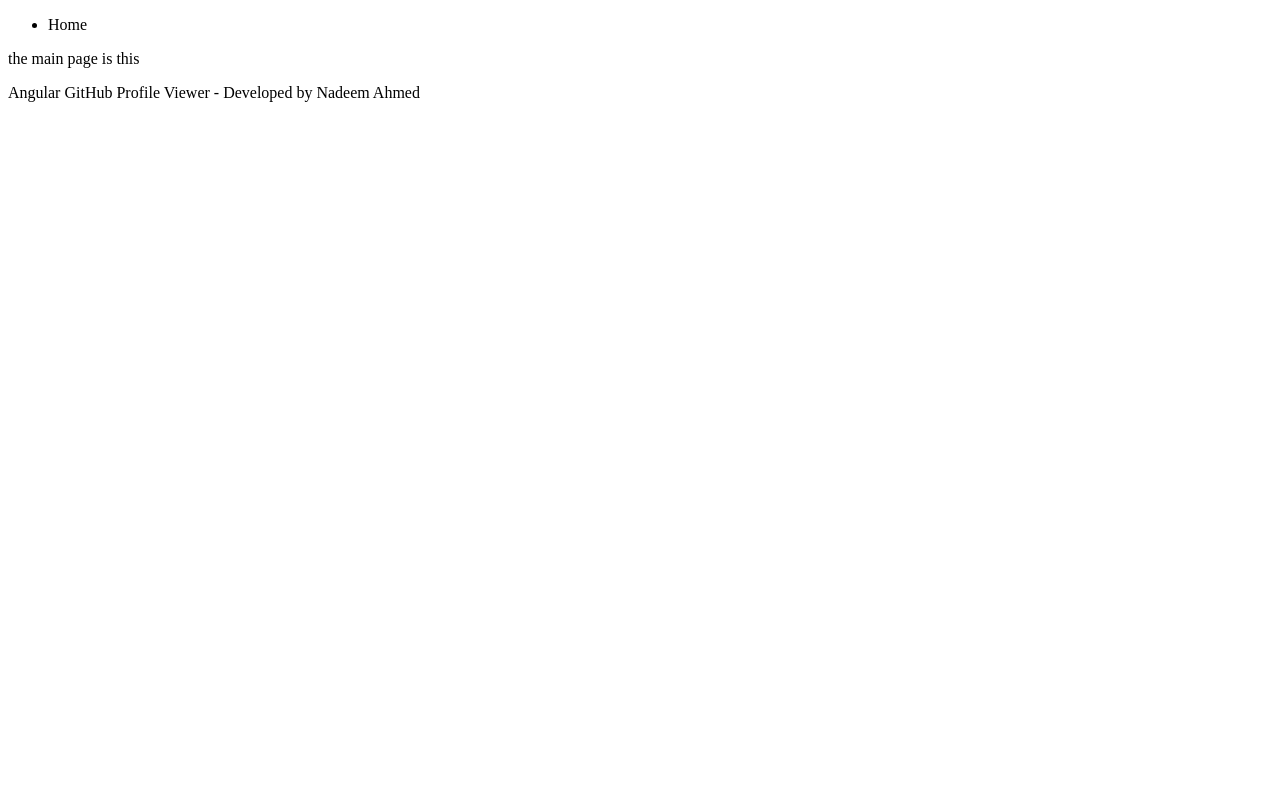
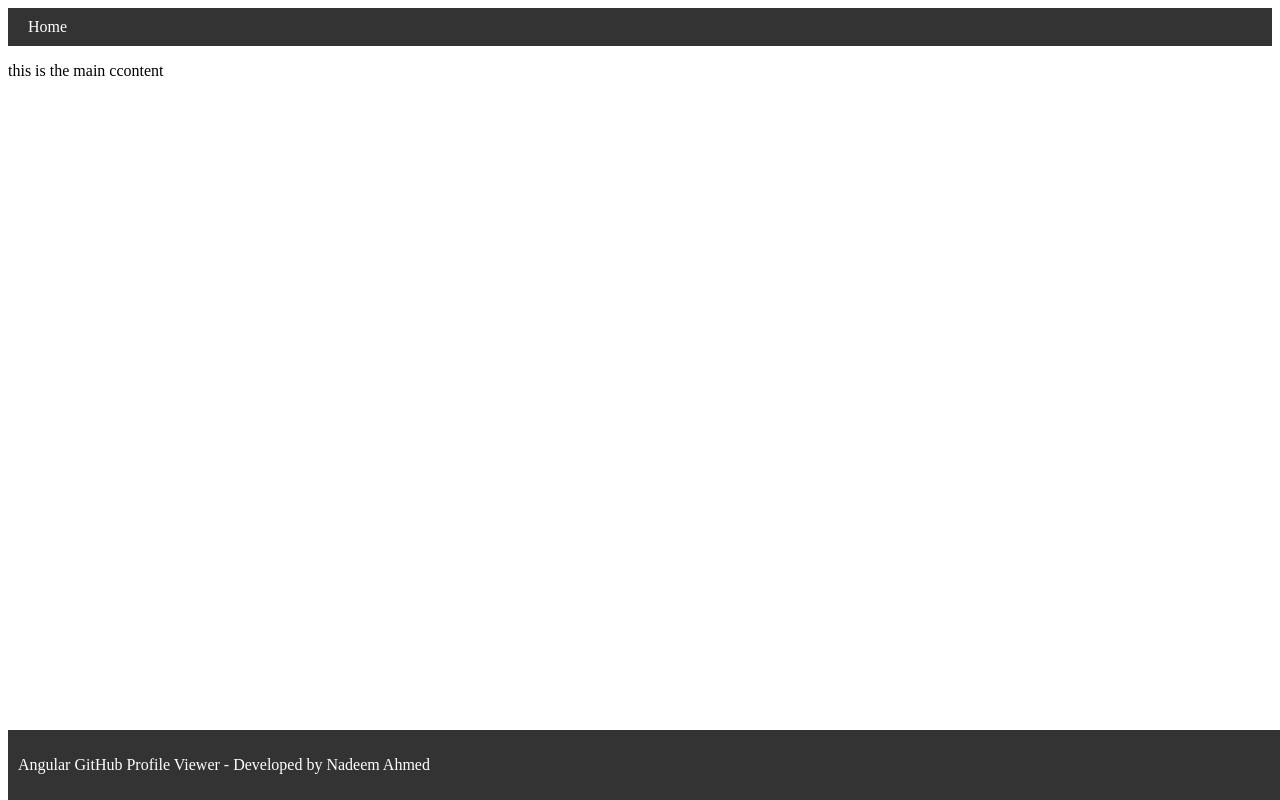
Before and after one commit to nadeem072/angular-github-profile-viewer, an Angular app in the folder git_profile_viewer/: page / in a window 1280 px wide. Built offline with nearby package versions, Linux system fonts and the light colour scheme.

Commit message:
added some custom style for heder and footer

```diff
--- a/git_profile_viewer/src/app/app.component.css
+++ b/git_profile_viewer/src/app/app.component.css
@@ -0,0 +1,38 @@
+/* Adding the style for the haeder */
+
+header {
+    background-color: #333; /* Dark  color background  */
+    color: #fff; /* Light text color */
+    padding: 10px; /* Adding some padding */
+  }
+
+  nav ul {
+    list-style-type: none; /* Removing the  default list styles */
+    margin: 0;
+    padding: 0;
+  }
+
+  nav ul li {
+    display: inline; /* Displaying the  listitems inline */
+  }
+
+  nav ul li a {
+    color: #fff; /* Light text color for links */
+    text-decoration: none; /* Remove default underline */
+    padding: 10px; /* Add padding to links */
+  }
+
+  nav ul li a:hover {
+    background-color: #555; /* Darken background color on hover */
+  }
+
+  /* Adding the Style for the footer */
+
+  footer {
+    background-color: #333; /* Dark background color */
+    color: #fff; /* Light text color */
+    padding: 10px; /* Add some padding */
+    position: fixed; /* Fix the footer at the bottom of the page */
+    width: 100%; /* Full width */
+    bottom: 0; /* Stick to the bottom of the page */
+  }
--- a/git_profile_viewer/src/app/app.component.html
+++ b/git_profile_viewer/src/app/app.component.html
@@ -1,4 +1,6 @@
 <!-- creating a simple header and footer for the aplication -->
+<!-- adding the custom styles in the header and footer section  -->
+
 <header>
   <nav>
     <ul>
@@ -8,9 +10,10 @@
 </header>
 
 <main>
-  <p>the main page is this</p>
+  <p>this is the main ccontent</p>
 </main>
 
+<!-- adding the footer to the bottom using the custom styles -->
 <footer>
   <p>Angular GitHub Profile Viewer - Developed by Nadeem Ahmed</p>
 </footer>
```
